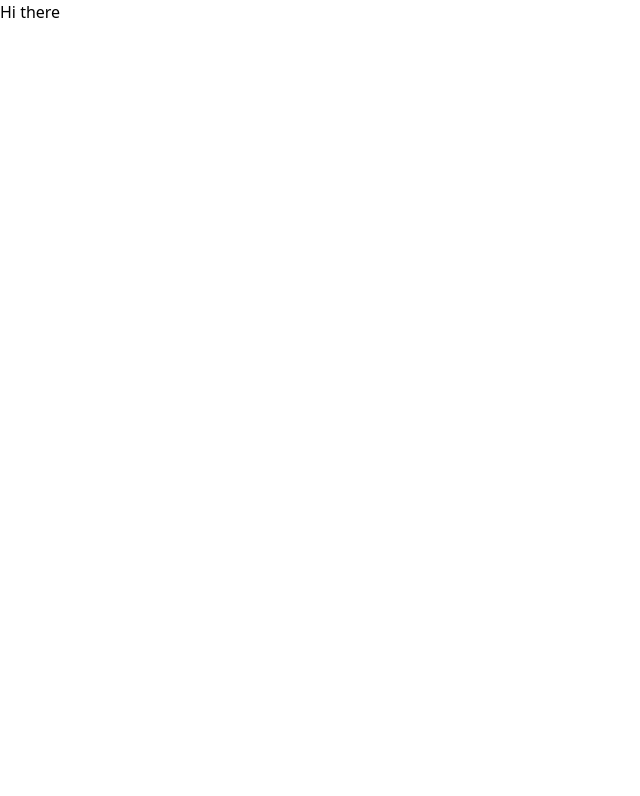
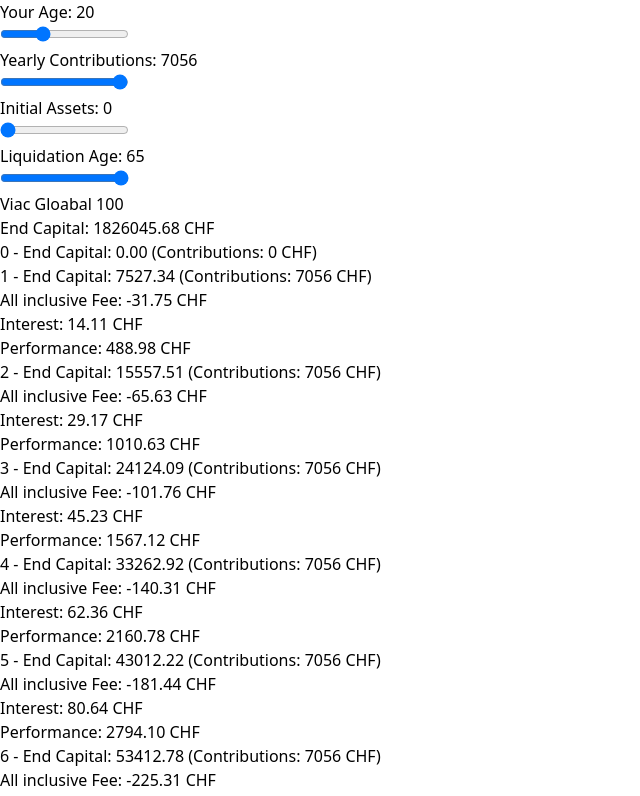
Before and after one commit to nwalser/3a-comparator, a SvelteKit app in the folder src/: page / in a window 1280 px wide. Shown: the top 796 px of the page, without its empty margins (0-640 px from the left). Built offline with nearby package versions, Linux system fonts and the light colour scheme.

Commit message:
added calculation of strategy

```diff
--- /dev/null
+++ b/src/src/data/Calculation.ts
@@ -0,0 +1,141 @@
+import StrategiesStore, { Direction, Scale, type Change, type Strategy } from "./Strategies";
+import SituationStore, { type Situation } from "./Situation";
+import { derived } from "svelte/store";
+
+
+type CalculatedChange = {
+    name: string,
+    value: number,
+}
+
+type CalculatedAsset = {
+    name: string,
+    calculatedChanges: CalculatedChange[],
+}
+
+type FinancialYear = {
+    year: number,
+    calculatedChanges: CalculatedChange[],
+    assets: CalculatedAsset[],
+    endCapital: number,
+    contributions: number,
+}
+
+type Case = {
+    years: FinancialYear[]
+}
+
+export type Calculation = {
+    strategy: Strategy,
+    normalCase: Case,
+}
+
+
+
+function calculateChange(Capital: number, Change: Change): CalculatedChange {
+    let value = 0;
+
+    switch (Change.scale) {
+        case Scale.Relative:
+            value = Capital * Change.value
+            break;
+        case Scale.Absolute:
+            value = Change.value
+            break;
+        default:
+            break;
+    }
+
+    if (Change.direction == Direction.Deduct) {
+        value = -value;
+    }
+
+    return {
+        name: Change.name,
+        value: value,
+    }
+}
+
+
+function calculateFinancialYear(Year: number, StartCapital: number, Contributions: number, Strategy: Strategy): FinancialYear {
+    let TotalCapital = StartCapital + Contributions;
+
+    let portfolioChanges = Strategy.changes.map(c => calculateChange(TotalCapital, c));
+    let calculatedAssets = Strategy.assets.map(asset => {
+        let calculatedAsset: CalculatedAsset = {
+            name: asset.product.name,
+            calculatedChanges: asset.product.changes.map(c => calculateChange(TotalCapital * asset.allocationInPercent, c))
+        }
+
+        return calculatedAsset;
+    });
+
+    let totalChanges = 0;
+
+    portfolioChanges.forEach(i => {
+        totalChanges += i.value;
+    });
+
+    calculatedAssets.flat().forEach(i => {
+        i.calculatedChanges.forEach(c => {
+            totalChanges += c.value;
+        });
+    });
+
+    let financialYear: FinancialYear = {
+        year: Year,
+        calculatedChanges: portfolioChanges,
+        assets: calculatedAssets,
+        endCapital: TotalCapital + totalChanges,
+        contributions: Contributions,
+    }
+
+    return financialYear;
+}
+
+
+function calculateCase(Situation: Situation, Strategy: Strategy): Case {
+    let years: FinancialYear[] = [];
+
+    let timePeriod = Situation.liquidationAge - Situation.age;
+
+    for (let yearIndex = 0; yearIndex < timePeriod; yearIndex++) {
+        if (yearIndex == 0) {
+            years.push({
+                year: yearIndex,
+                endCapital: Situation.initialAssets,
+                assets: [],
+                calculatedChanges: [],
+                contributions: Situation.initialAssets
+            });
+        } else {
+            let prevYear = years[yearIndex - 1];
+            let currentYear = calculateFinancialYear(yearIndex, prevYear.endCapital, Situation.yearlyContributions, Strategy);
+            years.push(currentYear);
+        }
+    }
+
+    let res: Case = {
+        years: years,
+    }
+
+    return res;
+}
+
+
+
+
+const CalculationsStore = derived(
+    [StrategiesStore, SituationStore],
+    ([$StrategiesStore, $SituationStore]) => {
+        var calculations: Calculation[] = $StrategiesStore.map(strategy => {
+            return {
+                strategy: strategy,
+                normalCase: calculateCase($SituationStore, strategy)
+            }
+        })
+
+        return calculations
+    })
+
+export default CalculationsStore;
--- /dev/null
+++ b/src/src/data/Situation.ts
@@ -0,0 +1,20 @@
+import { writable } from 'svelte/store';
+
+export type Situation = {
+    age: number,
+    yearlyContributions: number,
+    initialAssets: number,
+    liquidationAge: number
+}
+
+
+const Situation:Situation = {
+    age: 20,
+    yearlyContributions: 7056,
+    initialAssets: 0,
+    liquidationAge: 65
+}
+
+const SituationStore = writable(Situation);
+
+export default SituationStore;
--- /dev/null
+++ b/src/src/data/Strategies.ts
@@ -0,0 +1,86 @@
+import { readable } from 'svelte/store';
+
+export enum Scale {
+    Absolute,
+    Relative,
+}
+
+export enum Direction {
+    Deduct,
+    Add
+}
+
+export type Change = {
+    name: string,
+    scale: Scale,
+    direction: Direction,
+    value: number
+}
+
+type Product = {
+    name: string,
+    changes: Change[]
+}
+
+type Asset = {
+    allocationInPercent: number,
+    product: Product
+}
+
+export type Strategy = {
+    id: number,
+    name: string,
+    provider: string,
+    changes: Change[],
+    assets: Asset[],
+}
+
+const Strategies:[Strategy] = [
+    {
+        id: 1,
+        name: 'Viac Gloabal 100',
+        provider: "Viac",
+
+        changes: [
+            {
+                name: "All inclusive Fee",
+                scale: Scale.Relative,
+                direction: Direction.Deduct,
+                value: 0.0045
+            },
+        ],
+
+        assets: [{
+            allocationInPercent: 0.01,
+            product: {
+                name: "Cash",
+                changes: [
+                    {
+                        name: "Interest",
+                        scale: Scale.Relative,
+                        direction: Direction.Add,
+                        value: 0.20
+                    },
+                ]
+            }
+        },
+        {
+            allocationInPercent: 0.99,
+            product: {
+                name: "Equity",
+                changes: [
+                    {
+                        name: "Performance",
+                        scale: Scale.Relative,
+                        direction: Direction.Add,
+                        value: 0.07
+                    },
+                ]
+            }
+        }]
+    },
+]
+
+const StrategiesStore = readable(Strategies);
+
+export default StrategiesStore;
--- a/src/src/routes/+page.svelte
+++ b/src/src/routes/+page.svelte
@@ -1,7 +1,48 @@
 <script>
+	import { each } from 'svelte/internal';
+	import CalculationsStore from '../data/Calculation';
+	import SituationStore from '../data/Situation';
 	import MainLayout from '../layouts/MainLayout.svelte';
 </script>
 
 <MainLayout>
-	<h1 class="text-3xl font-bold underline">Hi there</h1>
+	<p>Your Age: {$SituationStore.age}</p>
+	<input type="range" min="0" max="65" step="1" bind:value={$SituationStore.age} />
+
+	<p>Yearly Contributions: {$SituationStore.yearlyContributions}</p>
+	<input
+		type="range"
+		min="0"
+		max="7056"
+		step="100"
+		bind:value={$SituationStore.yearlyContributions}
+	/>
+
+	<p>Initial Assets: {$SituationStore.initialAssets}</p>
+	<input type="range" min="0" max="7800" step="100" bind:value={$SituationStore.initialAssets} />
+
+	<p>Liquidation Age: {$SituationStore.liquidationAge}</p>
+	<input type="range" min="0" max="65" step="1" bind:value={$SituationStore.liquidationAge} />
+
+	{#each $CalculationsStore as calculation}
+		<div class="p-4 m-4 bg-gray-300">
+			<p>{calculation.strategy.name}</p>
+			<p>End Capital: {calculation.normalCase.years[calculation.normalCase.years.length-1].endCapital.toFixed(2)} CHF</p>
+
+
+			{#each calculation.normalCase.years as year}
+				<div class="mb-4">
+					<p>{year.year} - End Capital: {year.endCapital.toFixed(2)} (Contributions: {year.contributions} CHF)</p>
+					{#each year.calculatedChanges as changes}
+						<p>{changes.name}: {changes.value.toFixed(2)} CHF</p>
+					{/each}
+					{#each year.assets as assets}
+						{#each assets.calculatedChanges as changes}
+							<p>{changes.name}: {changes.value.toFixed(2)} CHF</p>
+						{/each}
+					{/each}
+				</div>
+			{/each}
+		</div>
+	{/each}
 </MainLayout>
```
